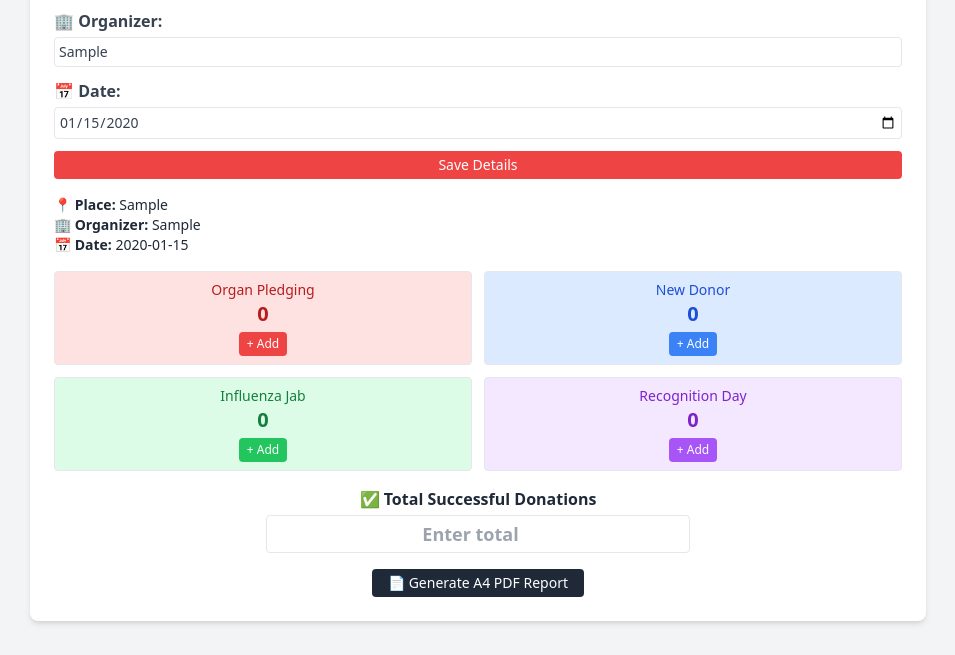
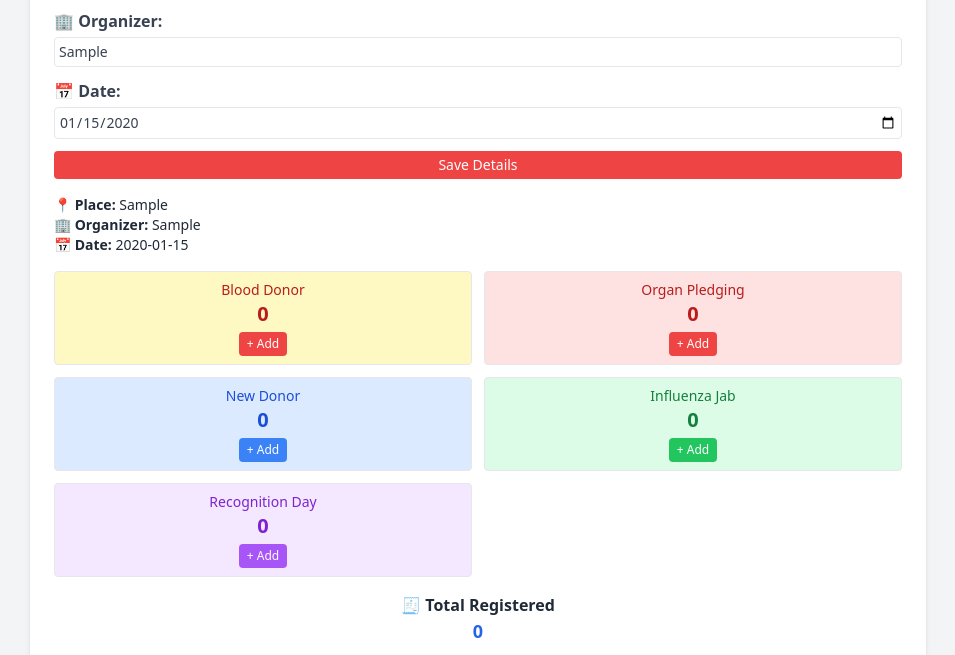
Before and after one commit to Ashaikalam/Blood-Donation, a plain HTML site: page index.html in a window 1280 px wide. Both pictures are taken after typing "Sample", "Sample", "2020-01-15" into the empty fields and a click on the button "Save Details". Shown: the part 145-800 px from the top of the page, without its empty margins (162-1117 px from the left). Drawn offline with nearby package versions, Linux system fonts and the light colour scheme.

Commit message:
index.html

```diff
--- a/index.html
+++ b/index.html
@@ -56,6 +56,11 @@
     <!-- Counter Section -->
     <div id="counterSection" class="hidden space-y-4 text-sm">
       <div class="grid grid-cols-2 gap-3 text-center">
+        <div class="bg-yellow-100 border p-2 rounded">
+          <p class="font-medium text-red-700">Blood Donor</p>
+          <p id="DCount" class="text-xl font-bold text-red-700">0</p>
+          <button onclick="increment('DCount')" class="mt-1 bg-red-500 text-white px-2 py-1 rounded text-xs">+ Add</button>
+        </div>
         <div class="bg-red-100 border p-2 rounded">
           <p class="font-medium text-red-700">Organ Pledging</p>
           <p id="pledgingCount" class="text-xl font-bold text-red-700">0</p>
@@ -76,6 +81,12 @@
           <p id="DayCount" class="text-xl font-bold text-purple-700">0</p>
           <button onclick="increment('DayCount')" class="mt-1 bg-purple-500 text-white px-2 py-1 rounded text-xs">+ Add</button>
         </div>
+      </div>
+
+      <!-- Total Registered Display -->
+      <div class="text-center">
+        <h2 class="text-base font-semibold text-gray-800 mt-4">🧾 Total Registered</h2>
+        <p id="totalRegistered" class="text-lg font-bold text-blue-600">0</p>
       </div>
 
       <!-- Manual Total Input -->
@@ -116,6 +127,13 @@
       const el = document.getElementById(id);
       let count = parseInt(el.textContent);
       el.textContent = ++count;
+      updateTotalRegistered();
+    }
+
+    function updateTotalRegistered() {
+      const donors = parseInt(document.getElementById("DCount").textContent);
+      const newDonors = parseInt(document.getElementById("newDonorCount").textContent);
+      document.getElementById("totalRegistered").textContent = donors + newDonors;
     }
 
     function generatePDF() {
```
